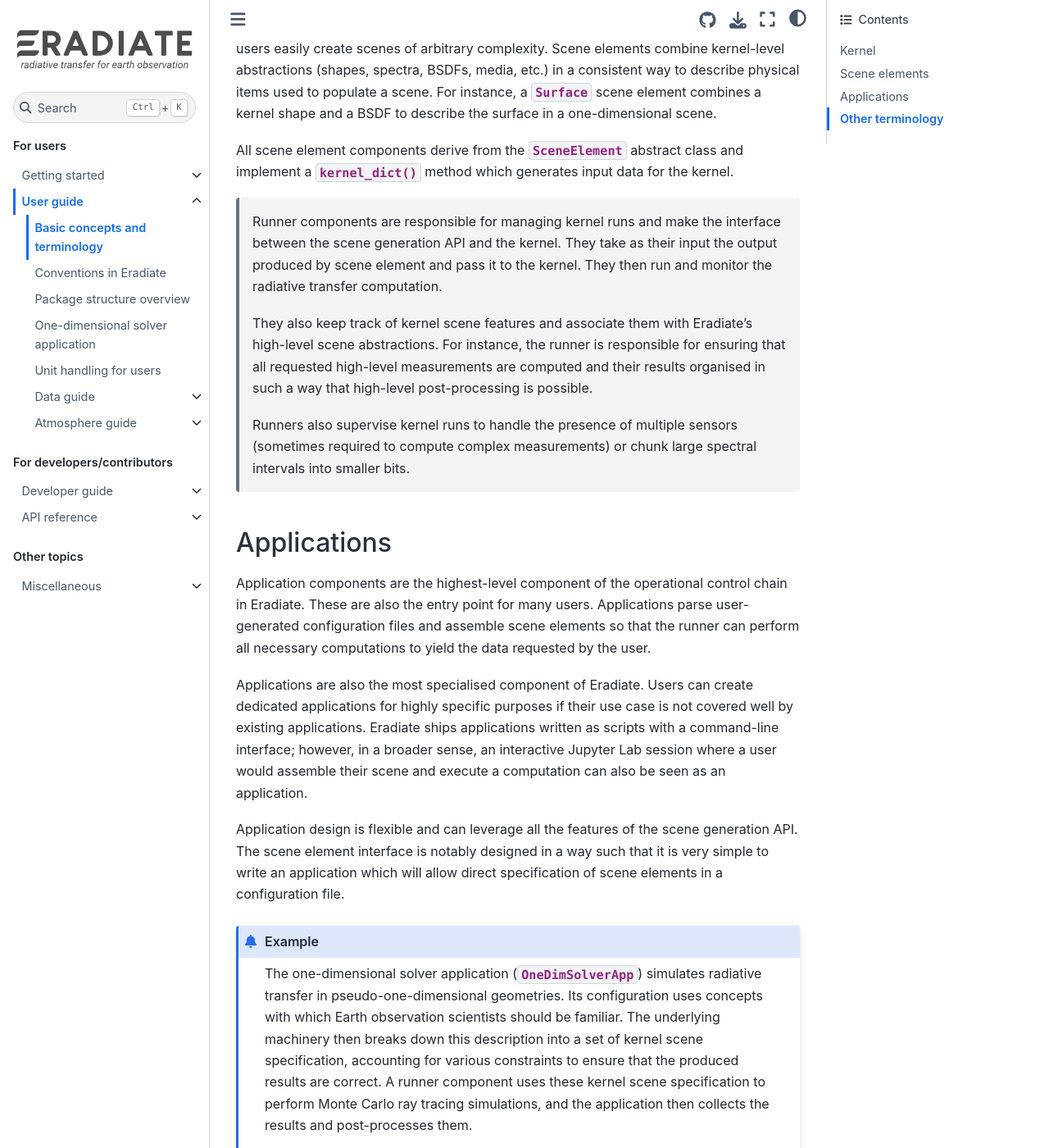
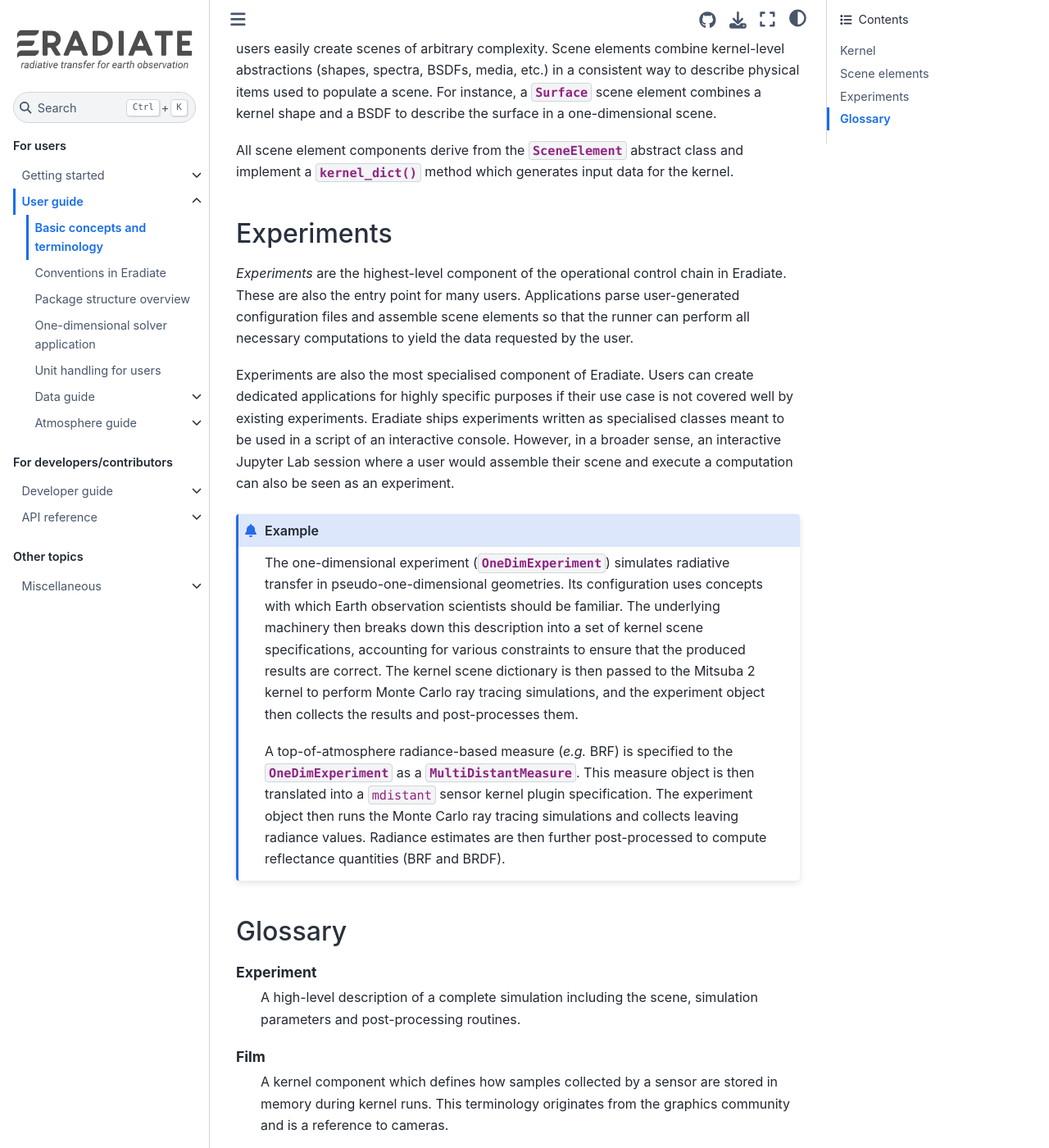
Before and after one commit to eradiate/eradiate, a Sphinx documentation site: the page built from docs/rst/user_guide/basic_concepts.rst, in a window 1280 px wide and 1400 px high, scrolled down 820 px. Shown: the whole window at 82% size. Built offline with Sphinx 7.4.7 and the Sphinx Book theme 1.1.4, drawn with Linux system fonts in a browser that asks for light colours; pages that are not in the unit, such as notebooks, are missing from menus; some of the changed text lies outside the part shown.

Commit message:
Docs: Update User guide section

```diff
--- a/docs/rst/user_guide/basic_concepts.rst
+++ b/docs/rst/user_guide/basic_concepts.rst
@@ -11,20 +11,21 @@ The basic workflow in Eradiate is split into three phases:
 3. Results yielded by the kernel are collected, post-processed and possibly
    plotted for visualisation.
 
-In the following, the fundamental components used in Eradiate are introduced
-in the framework of this workflow.
+In the following, Eradiate's basic components are introduced in the framework of
+this workflow.
 
 Kernel
 ------
 
-Eradiate's low-level abstractions are handled by its computational kernel. This
-component is a modified copy of the Mitsuba 2 rendering system and it implements
-the Monte Carlo integration framework Eradiate uses to compute radiative
-transfer. The kernel takes as its input a *scene*, most often specified as a
-Python dictionary and consisting of geometric shapes, radiative properties,
-but also radiation sensors and emitters and a Monte Carlo integration algorithm.
-When instructed to, the kernel loads the scene, performs the requested
-computation and yields the results.
+Eradiate's low-level abstractions are handled by its radiometric *kernel*. This
+component is a copy of the Mitsuba 2 rendering system with custom updates and it
+implements the Monte Carlo integration framework Eradiate uses to compute
+radiative transfer. The kernel takes as its input a
+:term:`kernel scene description <kernel dictionary>` specified as a Python
+dictionary and consisting of geometric shapes, radiative properties, but also
+radiation sensors and emitters and a Monte Carlo integration algorithm. When
+instructed to, the kernel loads the scene, performs the requested computation
+and yields its raw results.
 
 Eradiate's higher-level components are designed as abstractions of its kernel
 and most users do not have to manipulate it by themselves.
@@ -32,92 +33,85 @@ and most users do not have to manipulate it by themselves.
 Scene elements
 --------------
 
-Scene elements provide abstractions used to create input for the Eradiate
+*Scene elements* provide abstractions used to create input for the Eradiate
 kernel. They let users easily create scenes of arbitrary complexity. Scene
 elements combine kernel-level abstractions (shapes, spectra, BSDFs, media, etc.)
 in a consistent way to describe physical items used to populate a scene. For
 instance, a :class:`~eradiate.scenes.surface.Surface` scene element combines
 a kernel shape and a BSDF to describe the surface in a one-dimensional scene.
 
-All scene element components derive from the :class:`~eradiate.scenes.core.SceneElement`
-abstract class and implement a :meth:`~eradiate.scenes.core.SceneElement.kernel_dict`
-method which generates input data for the kernel.
+All scene element components derive from the
+:class:`~eradiate.scenes.core.SceneElement` abstract class and implement a
+:meth:`~eradiate.scenes.core.SceneElement.kernel_dict` method which generates
+input data for the kernel.
 
-..
+Experiments
+-----------
 
-   Runners [COMMENTED: RETIRED FOR NOW]
-   ------------------------------------
-
-   Runner components are responsible for managing kernel runs and make the
-   interface between the scene generation API and the kernel. They take as their
-   input the output produced by scene element and pass it to the kernel. They then
-   run and monitor the radiative transfer computation.
-
-   They also keep track of kernel scene features and associate them with Eradiate's
-   high-level scene abstractions. For instance, the runner is responsible for
-   ensuring that all requested high-level measurements are computed and their
-   results organised in such a way that high-level post-processing is possible.
-
-   Runners also supervise kernel runs to handle the presence of multiple sensors
-   (sometimes required to compute complex measurements) or chunk large spectral
-   intervals into smaller bits.
-
-Applications
-------------
-
-Application components are the highest-level component of the operational
+*Experiments* are the highest-level component of the operational
 control chain in Eradiate. These are also the entry point for many users.
 Applications parse user-generated configuration files and assemble scene
 elements so that the runner can perform all necessary computations to yield
 the data requested by the user.
 
-Applications are also the most specialised component of Eradiate. Users can
+Experiments are also the most specialised component of Eradiate. Users can
 create dedicated applications for highly specific purposes if their use case
-is not covered well by existing applications. Eradiate ships applications
-written as scripts with a command-line interface; however, in a broader sense,
-an interactive Jupyter Lab session where a user would assemble their scene and
-execute a computation can also be seen as an application.
-
-Application design is flexible and can leverage all the features of the scene
-generation API. The scene element interface is notably designed in a way such
-that it is very simple to write an application which will allow direct
-specification of scene elements in a configuration file.
+is not covered well by existing experiments. Eradiate ships experiments written
+as specialised classes meant to be used in a script of an interactive console.
+However, in a broader sense, an interactive Jupyter Lab session where a user
+would assemble their scene and execute a computation can also be seen as an
+experiment.
 
 .. admonition:: Example
 
-   The one-dimensional solver application (:class:`~eradiate.solvers.onedim.OneDimSolverApp`)
+   The one-dimensional experiment
+   (:class:`~eradiate.experiments.OneDimExperiment`)
    simulates radiative transfer in pseudo-one-dimensional geometries.
    Its configuration uses concepts with which Earth observation scientists
    should be familiar. The underlying machinery then breaks down this
-   description into a set of kernel scene specification, accounting for various
-   constraints to ensure that the produced results are correct. A runner
-   component uses these kernel scene specification to perform Monte Carlo ray
-   tracing simulations, and the application then collects the results and
+   description into a set of kernel scene specifications, accounting for various
+   constraints to ensure that the produced results are correct. The kernel scene
+   dictionary is then passed to the Mitsuba 2 kernel to perform Monte Carlo ray
+   tracing simulations, and the experiment object then collects the results and
    post-processes them.
 
    A top-of-atmosphere radiance-based measure (*e.g.* BRF) is specified to the
-   :class:`~eradiate.solvers.onedim.OneDimSolverApp` as a
-   :class:`~eradiate.scenes.measure.DistantMeasure`. This measure object is
-   then translated into a ``distant`` sensor kernel plugin specification. The
-   application then runs the Monte Carlo ray tracing simulations and collects
-   leaving radiance values. Radiance estimates are then further post-processed
-   to compute reflectance quantities (BRF and BRDF).
+   :class:`~eradiate.experiments.OneDimExperiment` as a
+   :class:`~eradiate.scenes.measure.MultiDistantMeasure`. This measure object is
+   then translated into a ``mdistant`` sensor kernel plugin specification. The
+   experiment object then runs the Monte Carlo ray tracing simulations and
+   collects leaving radiance values. Radiance estimates are then further
+   post-processed to compute reflectance quantities (BRF and BRDF).
 
-Other terminology
------------------
+Glossary
+--------
 
-Integrator
-  A kernel component which implements a Monte Carlo ray tracing algorithm.
-  Eradiate provides lightweight interface components to configure them.
+.. glossary::
 
-Sensor
-  A kernel component which records radiance samples and stores them to a film.
+   Experiment
+     A high-level description of a complete simulation including the scene,
+     simulation parameters and post-processing routines.
 
-Film
-  A kernel component which defines how samples collected by a sensor are stored.
+   Film
+     A kernel component which defines how samples collected by a sensor are
+     stored in memory during kernel runs. This terminology originates from the
+     graphics community and is a reference to cameras.
 
-Measure
-  A high-level interface to one or several sensors. Measures can perform
-  post-processing tasks requiring the assembly of multiple sensor results. They
-  also output their results as high-level data structures (*e.g.* xarray
-  labelled arrays).
+   Integrator
+     A kernel component which implements a Monte Carlo ray tracing algorithm.
+     Eradiate provides lightweight interface components to configure them.
+
+   Kernel dictionary
+     A dictionary describing the scene at the kernel level. Kernel dictionaries
+     are created by combining kernel dict parts produced by the various scene
+     elements in the scene and usually depend on contextual data.
+
+   Measure
+     A high-level interface to one or several :term:`sensors <sensor>`. Measures
+     can perform post-processing tasks requiring the assembly of multiple sensor
+     results. They also output their results as high-level data structures
+     (*e.g.* xarray labelled arrays).
+
+   Sensor
+     A kernel component which records radiance samples and stores them to a
+     :term:`film`.
```
Also changed, not shown: docs/rst/user_guide/conventions.rst (+8 -7 lines), docs/rst/user_guide/package_structure.rst (+14 -8 lines), docs/fig/package.png, docs/fig/package.svg, 1 other file.
